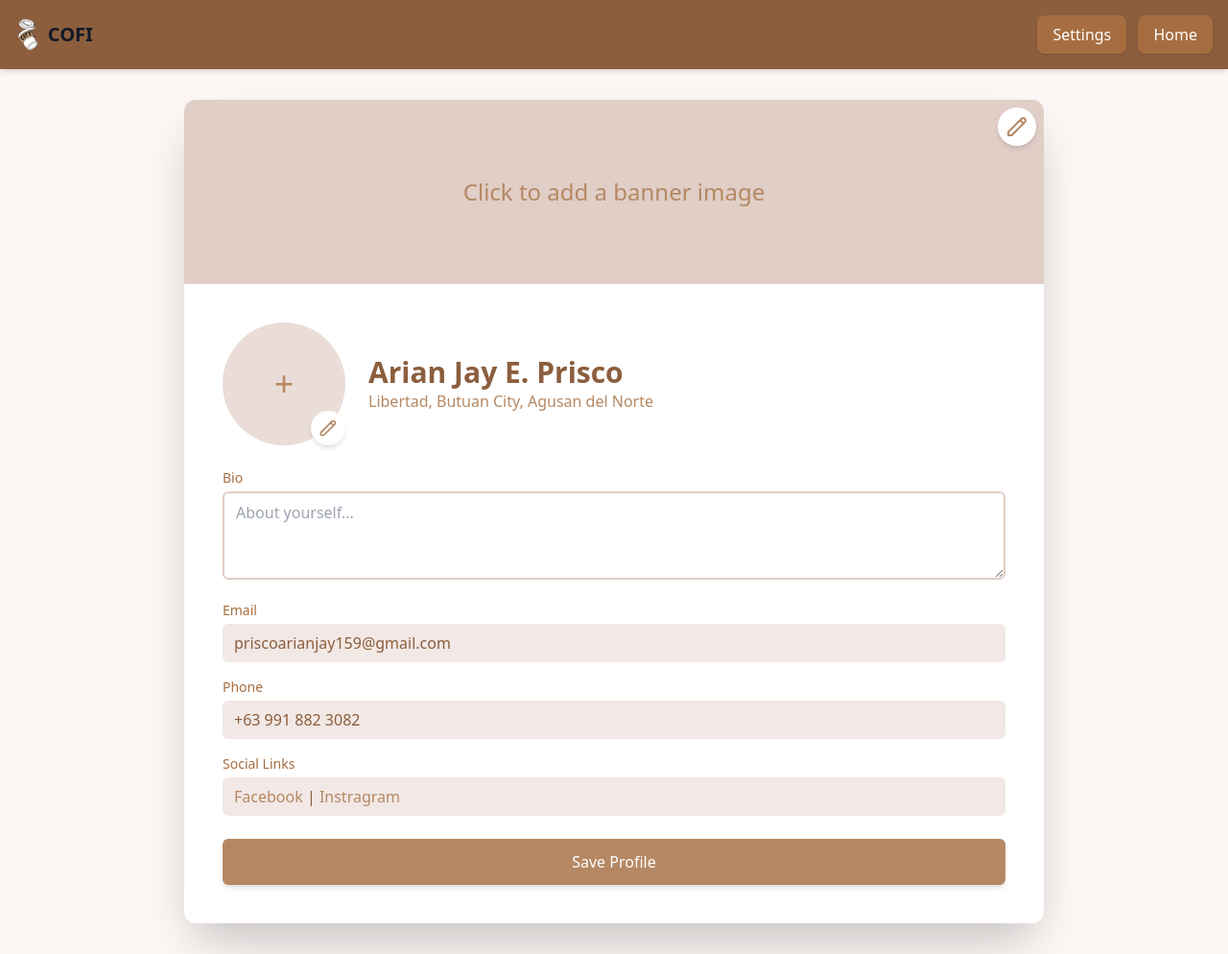
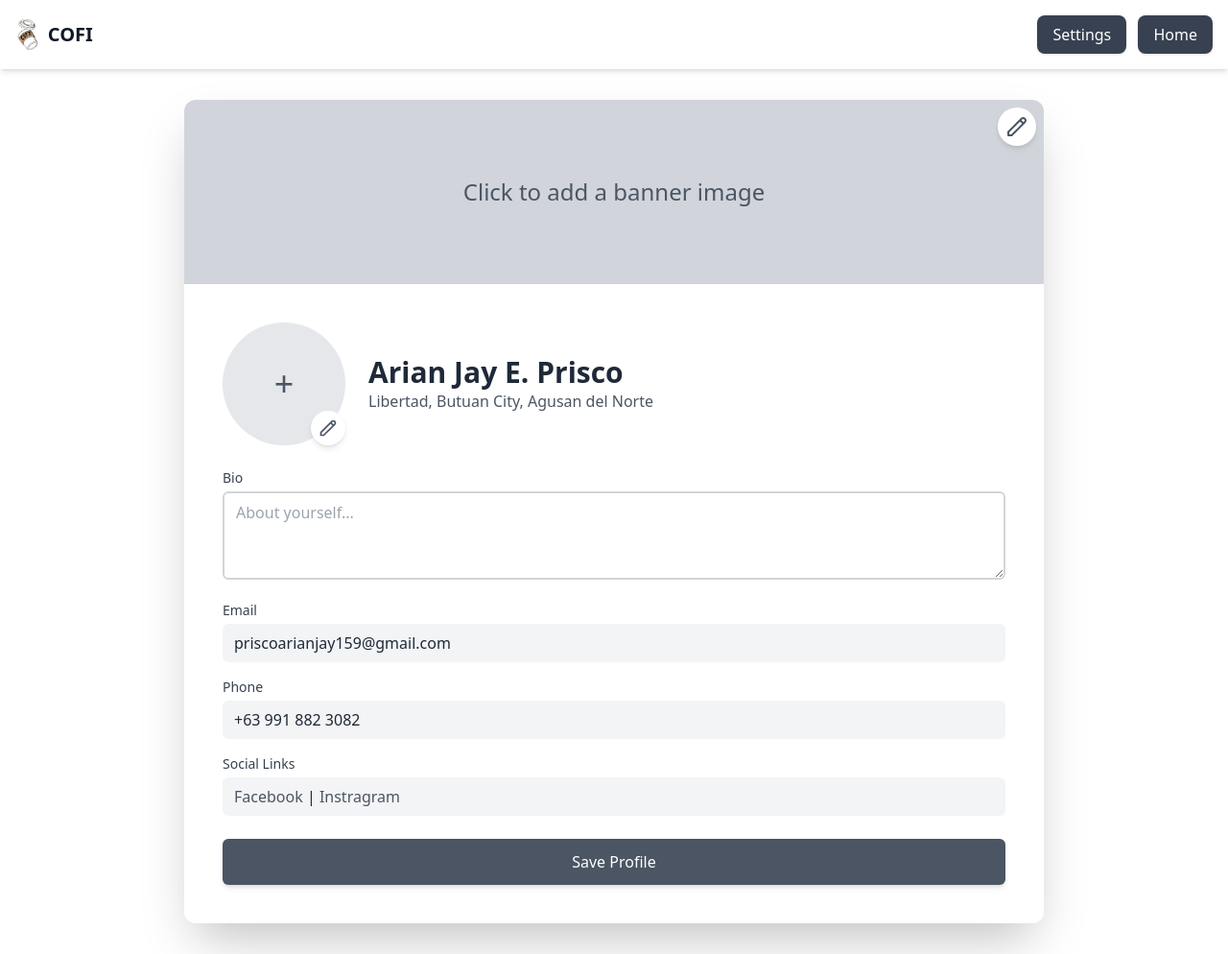
Before and after one commit to Arian-jay/cofi, a website: page src/profile.html in a window 1280 px wide. Shown: the whole page at 96% size. Drawn offline with Linux system fonts and the light colour scheme.

Commit message:
15th commit

```diff
--- a/src/profile.html
+++ b/src/profile.html
@@ -3,7 +3,7 @@
 <head>
     <meta charset="UTF-8">
     <meta name="viewport" content="width=device-width, initial-scale=1.0">
-    <title>Coffee Store Profile</title>
+    <title>Profile - COFI</title>
     <link rel="icon" href="../src/img/LOGO.PNG" type="image/x-icon">
     <link rel="stylesheet" href="../dist/output.css">
     <style>
@@ -16,35 +16,35 @@
         }
     </style>
 </head>
-<body class="bg-coffee-50 min-h-screen font-sans">
-    <header class="bg-coffee-800 text-white py-4 shadow-md">
+<body class="">
+    <nav class="bg-white shadow-md py-4">
         <div class="container mx-auto px-4 flex justify-between items-center">
             <div class="flex items-center space-x-2">
                 <img class="h-8 w-auto" src="../src/img/LOGO.PNG" alt="COFI">
-              <span class="ml-2 text-xl font-bold text-gray-900"
-                id="brand">COFI</span>
+                <span class="ml-2 text-xl font-bold text-gray-900" id="brand">COFI</span>
             </div>
             <nav>
-                <a href="setting.html" class="inline-flex items-center px-4 py-2 bg-coffee-700 text-white font-medium rounded-lg shadow hover:bg-coffee-600 transition duration-300 ease-in-out mr-2">
+                <a href="setting.html" class="inline-flex items-center px-4 py-2 bg-gray-700 text-white rounded-lg shadow hover:bg-gray-600 transition duration-300 ease-in-out mr-2">
                     Settings
                 </a>
-                <a href="homepage.html" class="inline-flex items-center px-4 py-2 bg-coffee-700 text-white font-medium rounded-lg shadow hover:bg-coffee-600 transition duration-300 ease-in-out">
+                <a href="homepage.html" class="inline-flex items-center px-4 py-2 bg-gray-700 text-white rounded-lg shadow hover:bg-gray-600 transition duration-300 ease-in-out">
                     Home
                 </a>
             </nav>
         </div>
-    </header>
+    </nav>
+
 
     <main class="container mx-auto px-4 py-8">
         <div class="max-w-4xl mx-auto bg-white shadow-2xl rounded-xl overflow-hidden fade-in">
             <div class="relative">
-                <div id="profileBanner" class="h-48 bg-coffee-300 flex items-center justify-center text-coffee-600">
+                <div id="profileBanner" class="h-48 bg-gray-300 flex items-center justify-center text-gray-600">
                     <span id="bannerPlaceholder" class="text-2xl">Click to add a banner image</span>
                     <img id="bannerImage" src="" alt="Profile Banner" class="hidden w-full h-full object-cover">
                 </div>
                 <input type="file" id="bannerUpload" class="hidden" accept="image/*">
                 <button id="editBanner" class="absolute top-2 right-2 bg-white p-2 rounded-full shadow-md">
-                    <svg xmlns="http://www.w3.org/2000/svg" class="h-6 w-6 text-coffee-600" fill="none" viewBox="0 0 24 24" stroke="currentColor">
+                    <svg xmlns="http://www.w3.org/2000/svg" class="h-6 w-6 text-gray-600" fill="none" viewBox="0 0 24 24" stroke="currentColor">
                         <path stroke-linecap="round" stroke-linejoin="round" stroke-width="2" d="M15.232 5.232l3.536 3.536m-2.036-5.036a2.5 2.5 0 113.536 3.536L6.5 21.036H3v-3.572L16.732 3.732z" />
                     </svg>
                 </button>
@@ -53,46 +53,46 @@
             <div class="p-6 sm:p-10 space-y-6">
                 <div class="flex flex-col sm:flex-row items-center space-y-4 sm:space-y-0 sm:space-x-6">
                     <div class="relative">
-                        <div id="profilePicture" class="w-32 h-32 bg-coffee-200 rounded-full flex items-center justify-center text-coffee-600 overflow-hidden">
+                        <div id="profilePicture" class="w-32 h-32 bg-gray-200 rounded-full flex items-center justify-center text-gray-600 overflow-hidden">
                             <span id="avatarPlaceholder" class="text-4xl">+</span>
                             <img id="avatarImage" src="" alt="Profile Picture" class="hidden w-full h-full object-cover">
                         </div>
                         <input type="file" id="avatarUpload" class="hidden" accept="image/*">
                         <button id="editAvatar" class="absolute bottom-0 right-0 bg-white p-2 rounded-full shadow-md">
-                            <svg xmlns="http://www.w3.org/2000/svg" class="h-5 w-5 text-coffee-600" fill="none" viewBox="0 0 24 24" stroke="currentColor">
+                            <svg xmlns="http://www.w3.org/2000/svg" class="h-5 w-5 text-gray-600" fill="none" viewBox="0 0 24 24" stroke="currentColor">
                                 <path stroke-linecap="round" stroke-linejoin="round" stroke-width="2" d="M15.232 5.232l3.536 3.536m-2.036-5.036a2.5 2.5 0 113.536 3.536L6.5 21.036H3v-3.572L16.732 3.732z" />
                             </svg>
                         </button>
                     </div>
                     <div class="text-center sm:text-left">
-                        <h1 id="userName" class="text-3xl font-bold text-coffee-800">Arian Jay E. Prisco</h1>
-                        <p id="userLocation" class="text-coffee-600">Libertad, Butuan City, Agusan del Norte</p>
+                        <h1 id="userName" class="text-3xl font-bold text-gray-800">Arian Jay E. Prisco</h1>
+                        <p id="userLocation" class="text-gray-600">Libertad, Butuan City, Agusan del Norte</p>
                     </div>
                 </div>
 
                 <div class="space-y-4">
                     <div>
-                        <label for="bio" class="block text-sm font-medium text-coffee-700 mb-1">Bio</label>
-                        <textarea id="bio" rows="3" class="w-full px-3 py-2 rounded-md border-2 border-coffee-300 focus:border-coffee-500 focus:ring focus:ring-coffee-200 focus:ring-opacity-50 transition-all duration-300" placeholder="About yourself..."></textarea>
+                        <label for="bio" class="block text-sm font-medium text-gray-700 mb-1">Bio</label>
+                        <textarea id="bio" rows="3" class="w-full px-3 py-2 rounded-md border-2 border-gray-300 focus:border-gray-500 focus:ring focus:ring-gray-200 focus:ring-opacity-50 transition-all duration-300" placeholder="About yourself..."></textarea>
                     </div>
                     <div>
-                        <label class="block text-sm font-medium text-coffee-700 mb-1">Email</label>
-                        <p class="w-full px-3 py-2 rounded-md bg-coffee-100 text-coffee-800">priscoarianjay159@gmail.com</p>
+                        <label class="block text-sm font-medium text-gray-700 mb-1">Email</label>
+                        <p class="w-full px-3 py-2 rounded-md bg-gray-100 text-gray-800">priscoarianjay159@gmail.com</p>
                     </div>
                     <div>
-                        <label class="block text-sm font-medium text-coffee-700 mb-1">Phone</label>
-                        <p class="w-full px-3 py-2 rounded-md bg-coffee-100 text-coffee-800">+63 991 882 3082</p>
+                        <label class="block text-sm font-medium text-gray-700 mb-1">Phone</label>
+                        <p class="w-full px-3 py-2 rounded-md bg-gray-100 text-gray-800">+63 991 882 3082</p>
                     </div>
                     <div>
-                        <label class="block text-sm font-medium text-coffee-700 mb-1">Social Links</label>
-                        <p class="w-full px-3 py-2 rounded-md bg-coffee-100 text-coffee-800">
-                            <a href="https://twitter.com/johndoe" class="text-coffee-600 hover:underline">Facebook</a> |
-                            <a href="https://linkedin.com/in/johndoe" class="text-coffee-600 hover:underline">Instragram</a>
+                        <label class="block text-sm font-medium text-gray-700 mb-1">Social Links</label>
+                        <p class="w-full px-3 py-2 rounded-md bg-gray-100 text-gray-800">
+                            <a href="https://www.facebook.com/profile.php?id=100009416138022" class="text-gray-600 hover:underline">Facebook</a> |
+                            <a href="#" class="text-gray-600 hover:underline">Instragram</a>
                         </p>
                     </div>
                 </div>
 
-                <button id="saveProfile" class="w-full py-3 px-4 bg-coffee-600 text-white font-medium rounded-md shadow-md hover:bg-coffee-700 focus:outline-none focus:ring-2 focus:ring-coffee-500 focus:ring-opacity-50 transition-all duration-300 transform hover:scale-105">
+                <button id="saveProfile" class="w-full py-3 px-4 bg-gray-600 text-white font-medium rounded-md shadow-md hover:bg-gray-700 focus:outline-none focus:ring-2 focus:ring-gray-500 focus:ring-opacity-50 transition-all duration-300 transform hover:scale-105">
                     Save Profile
                 </button>
             </div>
@@ -148,14 +148,14 @@
 
                 setTimeout(() => {
                     this.textContent = 'Profile Saved!';
-                    this.classList.remove('bg-coffee-600', 'hover:bg-coffee-700');
+                    this.classList.remove('bg-gray-600', 'hover:bg-gray-700');
                     this.classList.add('bg-green-600', 'hover:bg-green-700');
 
                     setTimeout(() => {
                         this.textContent = 'Save Profile';
                         this.disabled = false;
                         this.classList.remove('bg-green-600', 'hover:bg-green-700', 'opacity-75', 'cursor-not-allowed');
-                        this.classList.add('bg-coffee-600', 'hover:bg-coffee-700');
+                        this.classList.add('bg-gray-600', 'hover:bg-gray-700');
                     }, 2000);
                 }, 1500);
             });
--- a/tailwind.config.js
+++ b/tailwind.config.js
@@ -6,20 +6,6 @@ module.exports = {
       fontFamily: {
         Inter: ["Inter"]
       },
-      colors: {
-        coffee: {
-            50: '#FDF8F6',
-            100: '#F2E8E5',
-            200: '#EADDD7',
-            300: '#E0CEC7',
-            400: '#D2BAA9',
-            500: '#C4A68A',
-            600: '#B58863',
-            700: '#A66E40',
-            800: '#8C5E3D',
-            900: '#704F32',
-        },
-      }
   },
   },
   plugins: [
```
Also changed, not shown: src/cart.html (+1 -1 lines), src/contact.html (+1 -1 lines), src/homepage.html (+1 -1 lines), src/menu.html (+1 -1 lines), src/setting.html (+35 -35 lines), dist/output.css.
